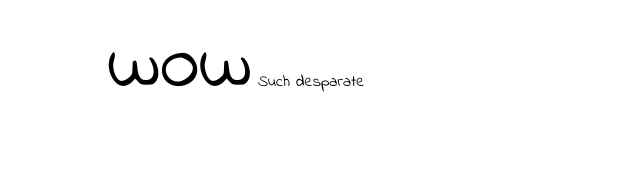
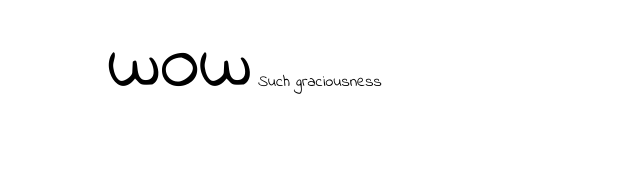
Before and after one commit to SleepyWerewolf/pleasegiveaddcode, a plain HTML site: page index.html in a window 1280 px wide. Shown: the top 172 px of the page, 100-740 px from the left. Drawn offline with nearby package versions, Linux system fonts and the light colour scheme.

Commit message:
Change wording

```diff
--- a/index.html
+++ b/index.html
@@ -23,7 +23,7 @@
 
 <body>
     <span data-sr="wait .5s then enter left 20px" class="wow">wow</span>
-    <span data-sr="wait 1.5s then enter right 10px" class="desperate">Such desparate</span> <br/>
+    <span data-sr="wait 1.5s then enter right 10px" class="desperate">Such graciousness</span> <br/>
     <span data-sr="wait 2s" class="please">please</span>
     <span data-sr class="please-give-me-an-add-code">PLEASE</span>
     <span data-sr="wait 3s then enter left 30px" class="can-i-has">can I haz adds codings?</span>
```
